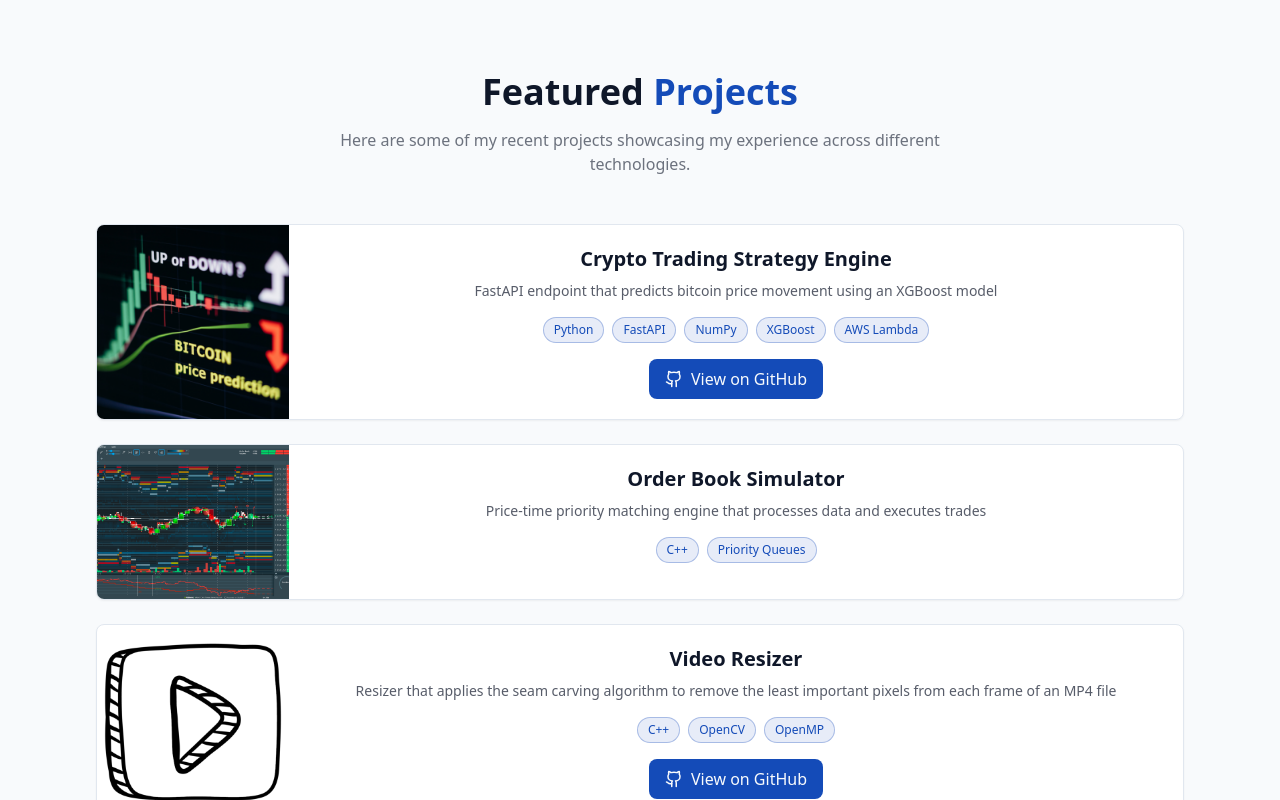
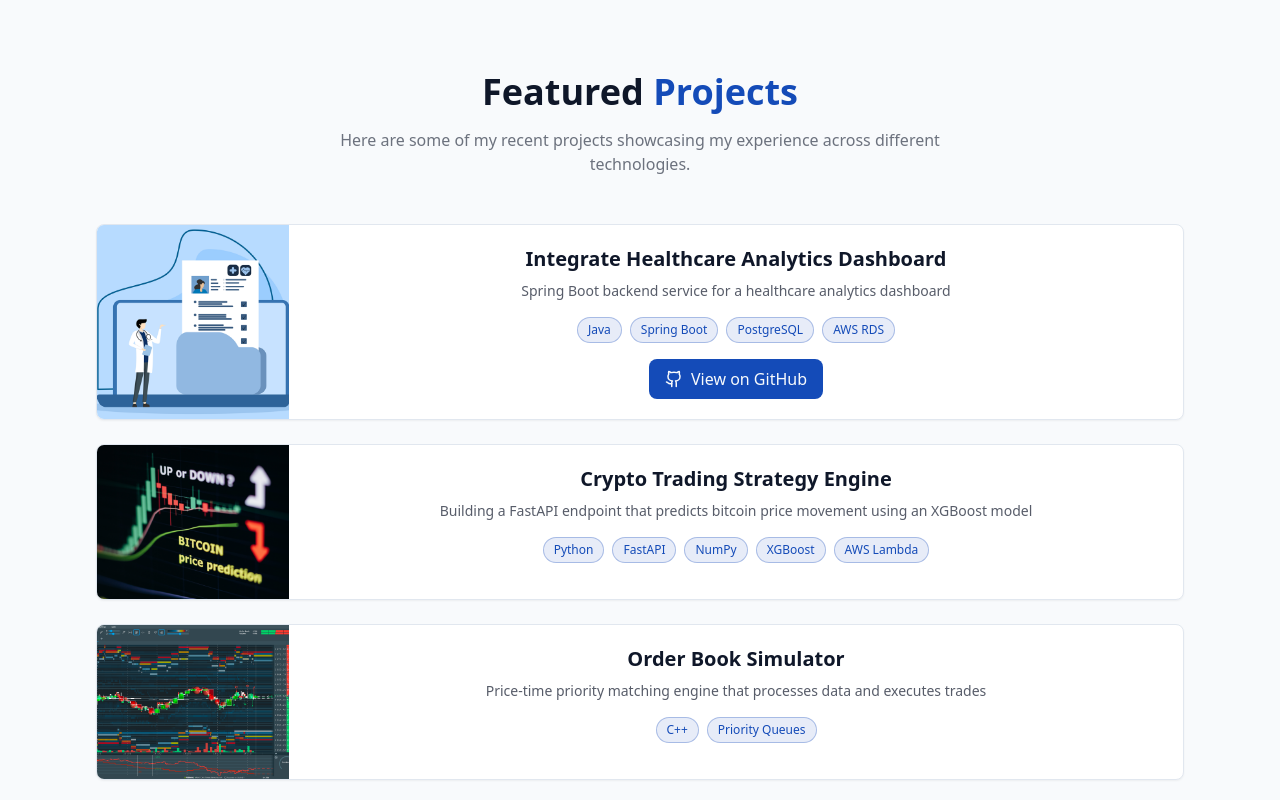
Before and after one commit to rayank906/personal-website, a React (Vite) app: page / in a window 1280 px wide. Shown: the part 2336-3136 px from the top of the page. Built offline with nearby package versions, Linux system fonts and the light colour scheme.

Commit message:
added integrate

```diff
--- a/src/components/Projects.jsx
+++ b/src/components/Projects.jsx
@@ -2,12 +2,20 @@ import { Github, GithubIcon } from "lucide-react";
 
 const projects = [
     {
+      id: 0,
+      title: "Integrate Healthcare Analytics Dashboard",
+      description: "Spring Boot backend service for a healthcare analytics dashboard",
+      image: "/images/ehr.png",
+      tags: ["Java", "Spring Boot", "PostgreSQL", "AWS RDS"],
+      githubUrl: "https://github.com/brhys1/integrate-analytics-dashboard"
+    },
+
+    {
       id: 1,
       title: "Crypto Trading Strategy Engine",
-      description: "FastAPI endpoint that predicts bitcoin price movement using an XGBoost model",
+      description: "Building a FastAPI endpoint that predicts bitcoin price movement using an XGBoost model",
       image: "/images/crypto.png",
       tags: ["Python", "FastAPI", "NumPy", "XGBoost", "AWS Lambda"],
-      githubUrl: "https://github.com/rayank906/btc_api"
     },
 
     {
```
Also changed, not shown: public/images/ehr.png (added), 1 other file (tests, documents, lock files or other folders).
